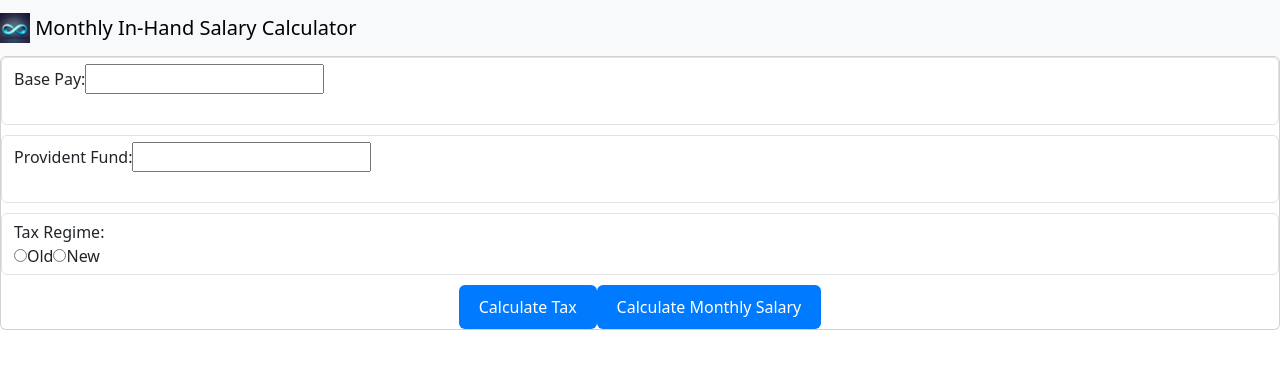
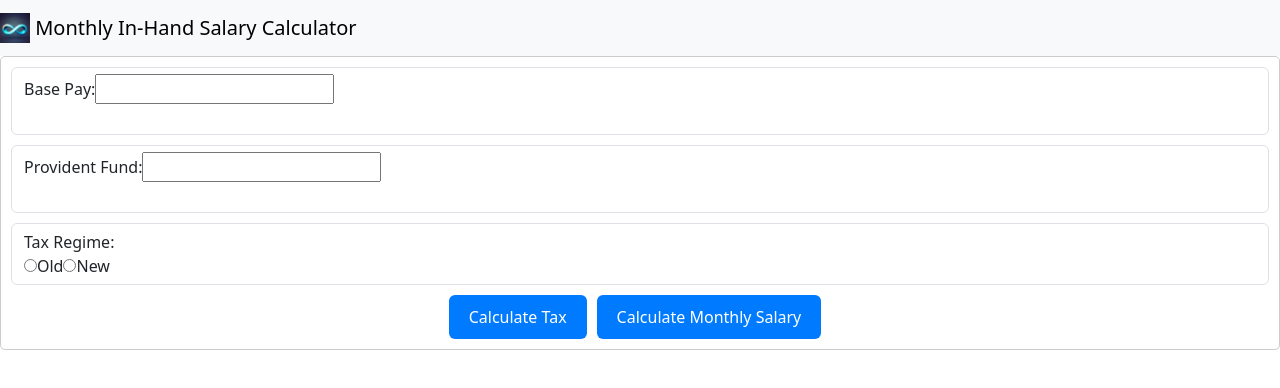
Before and after one commit to anantraghuvanshi/monthly-inhand-salary-calculator, an Angular app: page / in a window 1280 px wide. Shown: the top 388 px of the page. Built offline with nearby package versions, Linux system fonts and the light colour scheme.

Commit message:
css update

```diff
--- a/src/app/salary-calculator-component/salary-calculator-component.css
+++ b/src/app/salary-calculator-component/salary-calculator-component.css
@@ -1,3 +1,10 @@
+.card {
+  border: 1px solid #ccc;
+  border-radius: 5px;
+  padding: 10px;
+  margin-bottom: 10px;
+}
+
 .form-control {
   margin-bottom: 10px;
 }
@@ -28,14 +35,9 @@
   animation: swing 1s infinite;
 }
 
-.radio-group {
-  margin-bottom: 10px;
-}
-
-.radio-group .radio {
+.btn {
   margin-right: 10px;
 }
-
-.radio-group .radio:first-child {
-  margin-right: 0;
+.radio-group .radio {
+  margin-right: 30px;
 }
--- a/src/app/salary-calculator-component/salary-calculator.component.html
+++ b/src/app/salary-calculator-component/salary-calculator.component.html
@@ -27,7 +27,7 @@
         id="old"
         [(ngModel)]="taxRegime"
       />
-      <label for="old">Old</label>
+      <label for="old">Old </label>
       <input
         type="radio"
         name="taxRegime"
@@ -35,7 +35,7 @@
         id="new"
         [(ngModel)]="taxRegime"
       />
-      <label for="new">New</label>
+      <label for="new">New </label>
     </div>
     <div class="text-box">
       <button class="btn btn-white btn-animate" (click)="calculateTax()">
```
